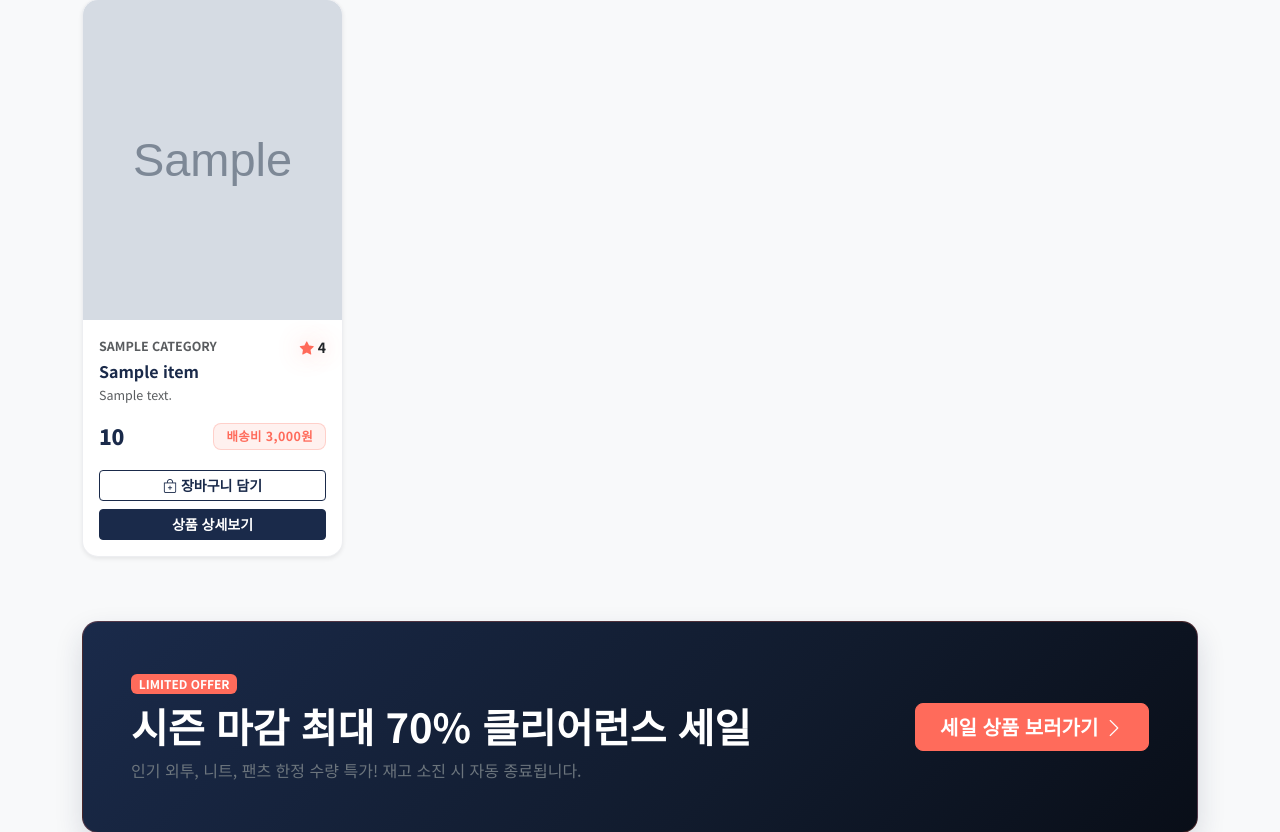
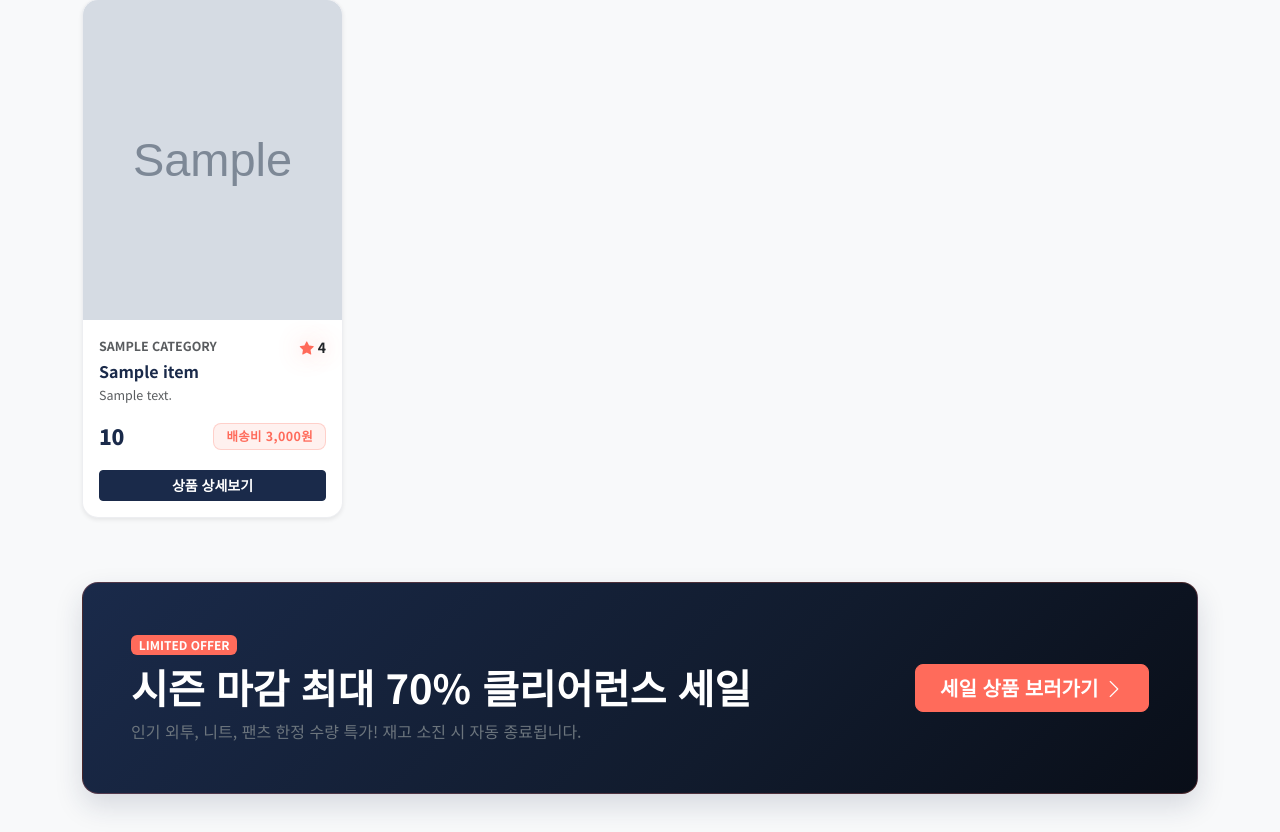
Before and after one commit to YESOL009/vibe-fashion009, a Flask app: template templates/index.html in a window 1280 px wide. Shown: the part 1155-1987 px from the top of the page. Run offline with Flask 3, Linux system fonts and the light colour scheme; the template is opened without the code that fills it: most values are stand-ins (such as "Sample title", 1, 10 or a date in 2020); grey boxes marked "Sample" are stand-in pictures; some libraries are stand-ins or nearby versions; some web fonts are replaced.

Commit message:
ui: 홈페이지 상품 카드에서 장바구니 담기 버튼 제거

```diff
--- a/templates/index.html
+++ b/templates/index.html
@@ -173,12 +173,8 @@
                             {% endif %}
                         </div>
 
-                        <!-- 버튼 그룹: 장바구니 담기 & 구매하기 -->
+                        <!-- 버튼 그룹: 상품 상세보기 -->
                         <div class="d-grid gap-2">
-                            <button class="btn btn-outline-dark btn-sm fw-semibold d-flex align-items-center justify-content-center gap-1"
-                                    onclick="addToCartAction('{{ item.id }}', '{{ item.name }}', '{{ item.price }}', '{{ item.thumbnail_url }}')">
-                                <i class="bi bi-bag-plus"></i> 장바구니 담기
-                            </button>
                             <a href="{{ url_for('main.product_detail', product_id=item.id) }}" class="btn btn-dark btn-sm fw-semibold">
                                 상품 상세보기
                             </a>
```
